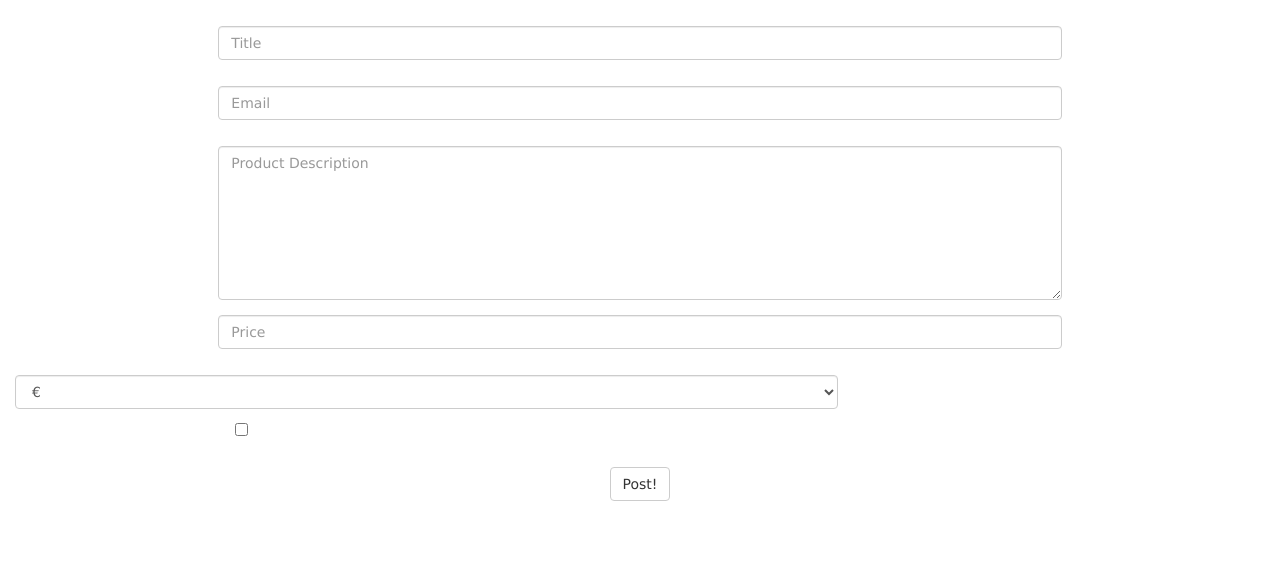
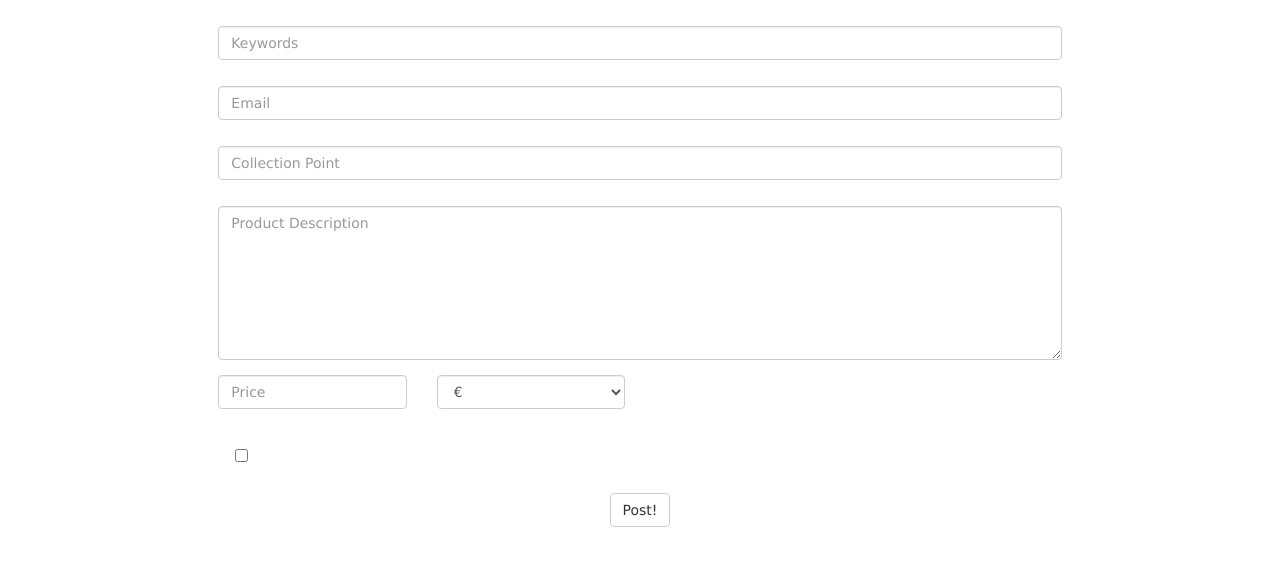
Before and after one commit to doloresmelgar/CFG_project, a plain HTML site: page pages/sell.html in a window 1280 px wide. Shown: the part 154-720 px from the top of the page. Drawn offline with nearby package versions, Linux system fonts and the light colour scheme; a web font is replaced by a local one.

Commit message:
Sell Form
Sell form complete for the moment

```diff
--- a/css/styles.css
+++ b/css/styles.css
@@ -132,3 +132,7 @@ label{
   min-height: 150px;
   padding-top: 50px;
 }
+
+#currency {
+
+}
--- a/pages/sell.html
+++ b/pages/sell.html
@@ -49,17 +49,14 @@ initial-scale=1.0'>
           </div>
         </div>
         <div class='text-center'>
-
-
-
-
           <form class="form-horizontal">
             <div class="form-group">
-              <label for="inputtitle" class="col-sm-2 control-label">Title</label>
+              <label for="inputtitle" class="col-sm-2 control-label">Keywords</label>
               <div class="col-sm-8">
-                <input type="Title" class="form-control" id="inputEmail3" placeholder="Title">
+                <input type="Keyword" class="form-control" id="inputEmail3" placeholder="Keywords">
               </div>
             </div>
+
             <div class="form-group">
               <label for="inputemail" class="col-sm-2 control-label">Email</label>
               <div class="col-sm-8">
@@ -68,19 +65,23 @@ initial-scale=1.0'>
             </div>
 
             <div class="form-group">
+              <label for="inputtitle" class="col-sm-2 control-label"> Where?</label>
+              <div class="col-sm-8">
+                <input type="Where" class="form-control" id="inputEmail3" placeholder="Collection Point">
+              </div>
+            </div>
+            <div class="form-group">
               <label for="inputDescription" class="col-sm-2 control-label">  Product Description  </label>
               <div class="col-sm-8">
                 <textarea class="form-control" rows="7" placeholder="Product Description"></textarea>
               </div>
             </div>
-            <div class="form-group">
+            <div id='currency' class="form-group">
                 <label for="inputprice" class="col-sm-2 control-label">Price</label>
-              <div class="col-sm-8">
+                <div class="col-sm-2">
                   <input type="Price" class="form-control" id="inputEmail3" placeholder="Price">
                 </div>
-            </div>
-            <div data-example-ids="select-form-control">
-              <div class="col-sm-8">
+                <div class="col-sm-2">
                   <form> <select class="form-control">
                     <option>€</option>
                     <option>£</option>
```
Lines whose indentation alone changed are shown as unchanged.
